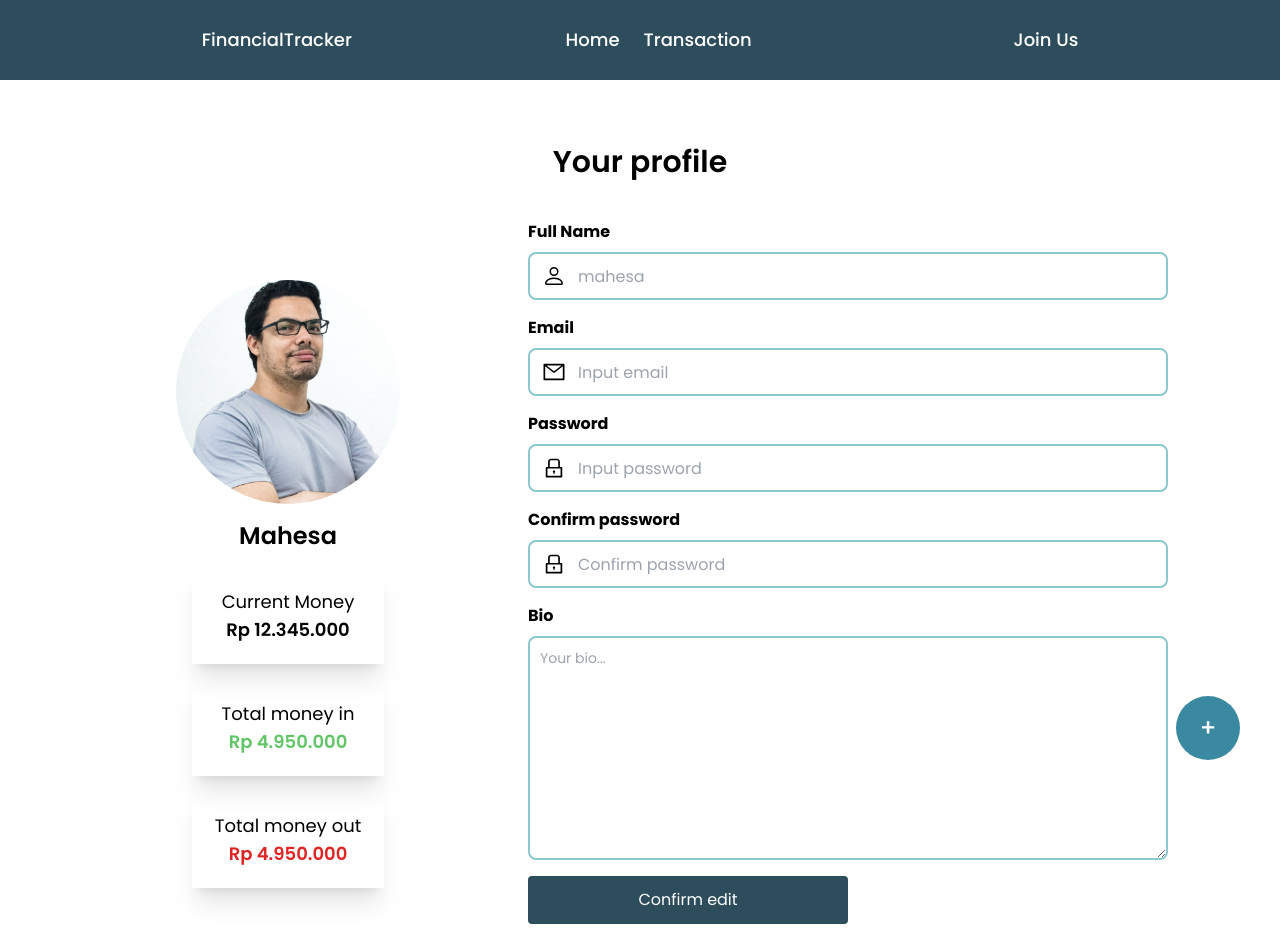
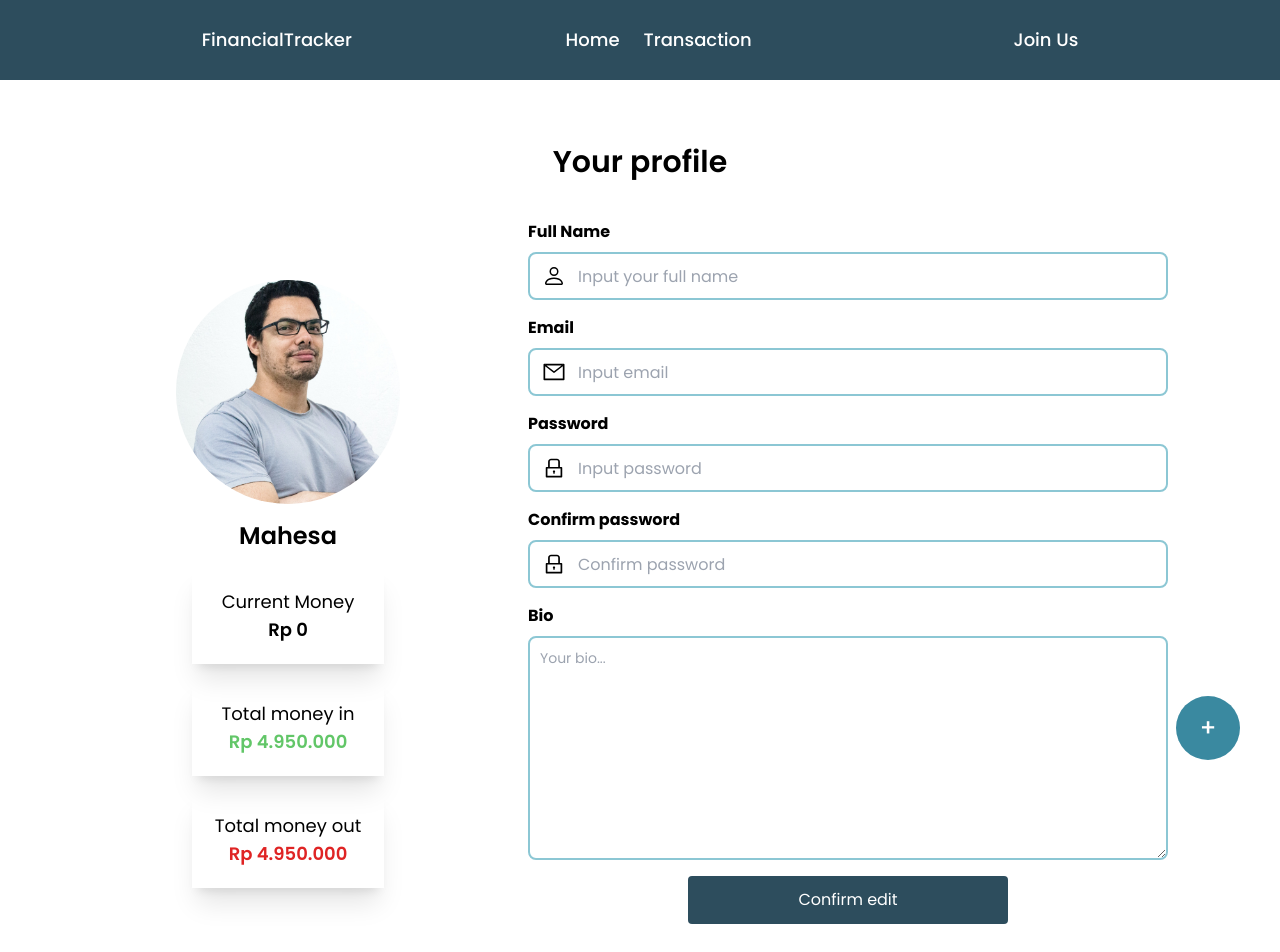
Before and after one commit to MahesaInsan/FinanceTracker, a React (Vite) app in the folder r-frontend/: page /profile/1 in a window 1280 px wide. Shown: the top 952 px of the page. Built offline with nearby package versions, Linux system fonts and the light colour scheme; no server answers; the HTML template or start-up script is replaced by a standard one.

Commit message:
refactored & add some validation for edit profile

```diff
--- a/r-frontend/src/components/profile/EditProfile.jsx
+++ b/r-frontend/src/components/profile/EditProfile.jsx
@@ -3,17 +3,19 @@ import { BsPerson } from 'react-icons/bs';
 import { AiOutlineMail, AiOutlineLock } from 'react-icons/ai';
 import axios from 'axios';
 import { useParams } from 'react-router-dom';
+import LeftProfile from './LeftProfile';
 
 export default function EditProfile() {
+    const [validEmail, setValidEmail] = useState(true);
     const [user, setUser] = useState({
         name: '',
         email: '',
-        password: '',
+        password: ''
     });
     const { id } = useParams();
     const [passwords, setPasswords] = useState({
         password: '',
-        confirmPassword: '',
+        confirmPassword: ''
     });
     const [passwordMatch, setPasswordMatch] = useState(true);
 
@@ -36,93 +38,86 @@ export default function EditProfile() {
     const handleNameChange = (e) => {
         setUser({
             ...user,
-          name: e.target.value,
+            name: e.target.value
         });
     };
 
     const handleEmailChange = (e) => {
         setUser({
             ...user,
-          email: e.target.value,
+            email: e.target.value
         });
     };
 
     const handlePasswordChange = (e) => {
         setPasswords({
             ...passwords,
-          password: e.target.value,
+            password: e.target.value
         });
     };
 
     const handleConfirmPasswordChange = (e) => {
         setPasswords({
             ...passwords,
-          confirmPassword: e.target.value,
+            confirmPassword: e.target.value
         });
     };
 
-      useEffect(() => {
+    const passwordMatcher = () => {
+        if (passwords.password !== passwords.confirmPassword) {
+            setPasswordMatch(false);
+        } else if (passwords.password === passwords.confirmPassword) {
+            setPasswordMatch(true);
+        }
+    };
 
-      })
+    const validateEmail = () => {
+        const emailRegex = /^[^\s@]+@[^\s@]+\.[^\s@]+$/;
+        const isValid = emailRegex.test(user.email);
+        setValidEmail(isValid);
+    };
 
     const handleUpdate = async (e) => {
         e.preventDefault();
 
-        if(passwords.password === ''){
+        passwordMatcher();
+        validateEmail();
+
+        if (passwords.password === '' && validEmail) {
             try {
-                const response = await axios.put(`http://127.0.0.1:8000/api/profile/${id}`, {
+                const response = await axios.put(
+                    `http://127.0.0.1:8000/api/profile/${id}`,
+                    {
                         name: user.name,
                         email: user.email,
-                    password: 'empty',
-                });
+                        password: 'empty'
+                    }
+                );
                 console.log(response);
             } catch (error) {
                 console.error('Error updating user:', error);
             }
-        }else if(passwords.password === passwords.confirmPassword){
-            setPasswordMatch(true);
+        } else if (passwordMatch && validEmail) {
             try {
-                const response = await axios.put(`http://127.0.0.1:8000/api/profile/${id}`, {
+                const response = await axios.put(
+                    `http://127.0.0.1:8000/api/profile/${id}`,
+                    {
                         name: user.name,
                         email: user.email,
-                    password: user.password,
-                });
-                console.log(response)
+                        password: user.password
+                    }
+                );
+                console.log(response);
             } catch (error) {
                 console.error('Error updating user:', error);
             }
-        }else if(passwords.password !== passwords.confirmPassword){
-            setPasswordMatch(false);
         }
-      }
+    };
 
     return (
         <div className='flex flex-row justify-center'>
-            <div className='flex flex-col pt-6 pl-[4rem] w-[18rem] justify-center text-center gap-4 align-middle items-center'>
-                <img
-                    src='/profiles/dummyphoto.png'
-                    className='flex rounded-full'
-                ></img>
-                <h1 className='font-semibold text-2xl'>Mahesa</h1>
-                <div className='flex flex-col shadow-xl w-[12rem] h-[6rem] justify-center'>
-                    <h1 className='pt-2 text-lg'>Current Money</h1>
-                    <h1 className='pb-2 text-lg font-semibold'>
-                        Rp 12.345.000
-                    </h1>
-                </div>
-                <div className='flex flex-col shadow-xl w-[12rem] h-[6rem] justify-center'>
-                    <h1 className='pt-2 text-lg'>Total money in</h1>
-                    <h1 className='pb-2 text-lg font-semibold text-[#62C668]'>
-                        Rp 4.950.000
-                    </h1>
-                </div>
-                <div className='flex flex-col shadow-xl w-[12rem] h-[6rem] justify-center'>
-                    <h1 className='pt-2 text-lg'>Total money out</h1>
-                    <h1 className='pb-2 text-lg font-semibold text-[#DF2424]'>
-                        Rp 4.950.000
-                    </h1>
-                </div>
-            </div>
+            <LeftProfile />
+
             <form className='flex flex-col pl-32 gap-4' onSubmit={handleUpdate}>
                 <div className='flex flex-col gap-2'>
                     <h1 className='font-bold'>Full Name</h1>
@@ -131,9 +126,10 @@ export default function EditProfile() {
                         <input
                             type='text'
                             className='ml-3 h-full w-[90%] outline-none'
-                            placeholder='mahesa'
+                            placeholder='Input your full name'
                             value={user.name}
                             onChange={handleNameChange}
+                            required
                         />
                     </div>
                 </div>
@@ -148,9 +144,11 @@ export default function EditProfile() {
                             placeholder='Input email'
                             value={user.email}
                             onChange={handleEmailChange}
+                            required
                         />
                     </div>
                 </div>
+                {!validEmail && <p className='text-red-500'>Please enter a valid email address.</p>}
 
                 <div className='flex flex-col gap-2'>
                     <h1 className='font-bold'>Password</h1>
@@ -179,7 +177,9 @@ export default function EditProfile() {
                         />
                     </div>
                 </div>
-                {!passwordMatch && <p className='text-red-500'>Passwords do not match</p>}
+                {!passwordMatch && (
+                    <p className='text-red-500'>Passwords do not match</p>
+                )}
 
                 <div className='flex flex-col gap-2'>
                     <h1 className='font-bold'>Bio</h1>
@@ -192,7 +192,7 @@ export default function EditProfile() {
                 </div>
                 <button
                     type='submit'
-                    className='p-3 bg-primaryColor hover:bg-hoverSecondaryColor text-white rounded w-[50%]'
+                    className='p-3 bg-primaryColor hover:bg-hoverSecondaryColor text-white rounded w-[50%] ml-[25%]'
                 >
                     Confirm edit
                 </button>
--- /dev/null
+++ b/r-frontend/src/components/profile/LeftProfile.jsx
@@ -0,0 +1,57 @@
+import axios from 'axios';
+import React, { useEffect, useState } from 'react';
+import Cookies from 'universal-cookie';
+
+export default function LeftProfile() {
+    const [cards, setCards] = useState([]);
+    const cookie = new Cookies();
+
+    useEffect(()=>{
+        const fetchCards = async()=>{
+            try {
+                const response = await axios.get("http://127.0.0.1:8000/api/profile",{
+                    headers: {
+                        Accept: 'application/json',
+                        Authorization: 'Bearer' + cookie.get("jwt")
+                    }
+                });
+                console.log("card", response.data.cards);
+                setCards(response.data.cards)
+            } catch (error) {
+                console.log(error.response);
+            }
+        }
+
+        fetchCards();
+    }, [])
+
+    const totalBalance = cards.reduce((total, card) => {
+        return total + card.amount;
+      }, 0);
+
+    return (
+        <div className='flex flex-col pt-6 pl-[4rem] w-[18rem] justify-center text-center gap-4 align-middle items-center'>
+            <img
+                src='/profiles/dummyphoto.png'
+                className='flex rounded-full'
+            ></img>
+            <h1 className='font-semibold text-2xl'>Mahesa</h1>
+            <div className='flex flex-col shadow-xl w-[12rem] h-[6rem] justify-center'>
+                <h1 className='pt-2 text-lg'>Current Money</h1>
+                <h1 className='pb-2 text-lg font-semibold'>Rp {totalBalance}</h1>
+            </div>
+            <div className='flex flex-col shadow-xl w-[12rem] h-[6rem] justify-center'>
+                <h1 className='pt-2 text-lg'>Total money in</h1>
+                <h1 className='pb-2 text-lg font-semibold text-[#62C668]'>
+                    Rp 4.950.000
+                </h1>
+            </div>
+            <div className='flex flex-col shadow-xl w-[12rem] h-[6rem] justify-center'>
+                <h1 className='pt-2 text-lg'>Total money out</h1>
+                <h1 className='pb-2 text-lg font-semibold text-[#DF2424]'>
+                    Rp 4.950.000
+                </h1>
+            </div>
+        </div>
+    );
+}
```
Lines whose indentation alone changed are shown as unchanged.
